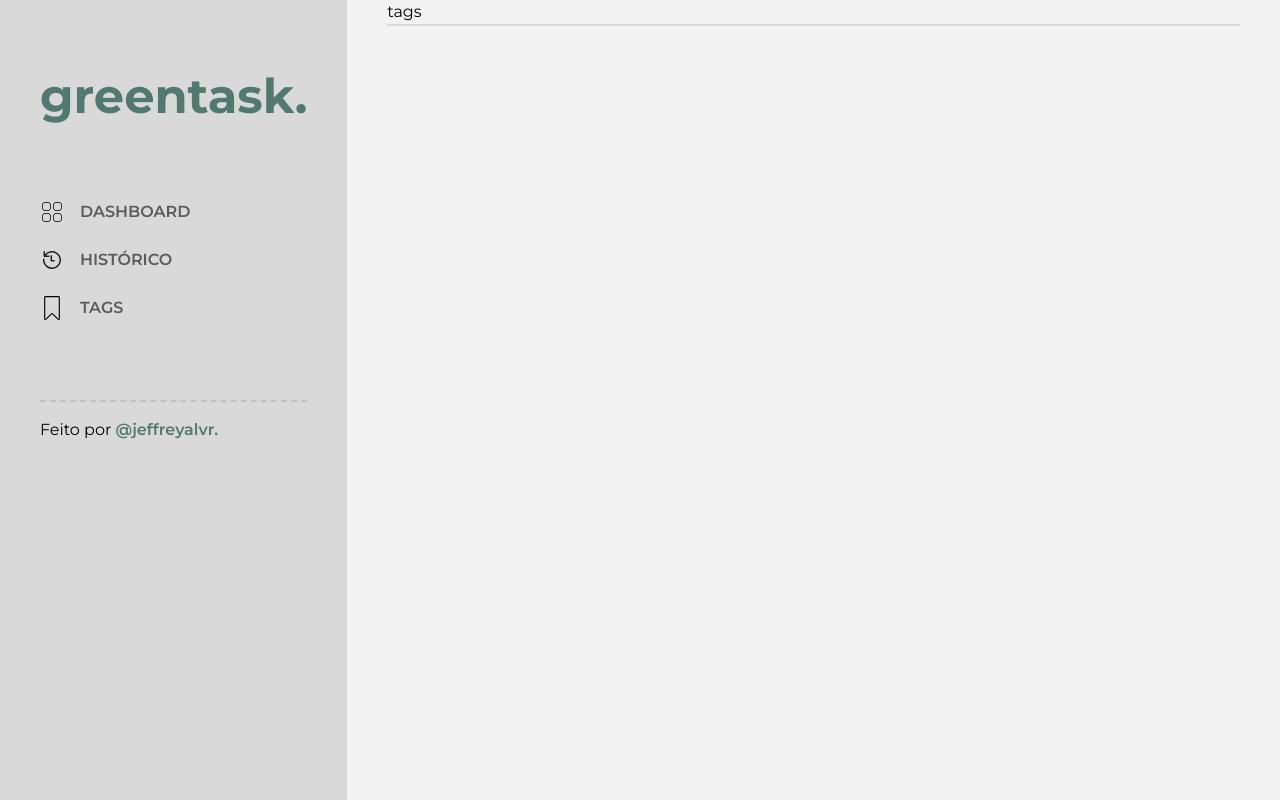
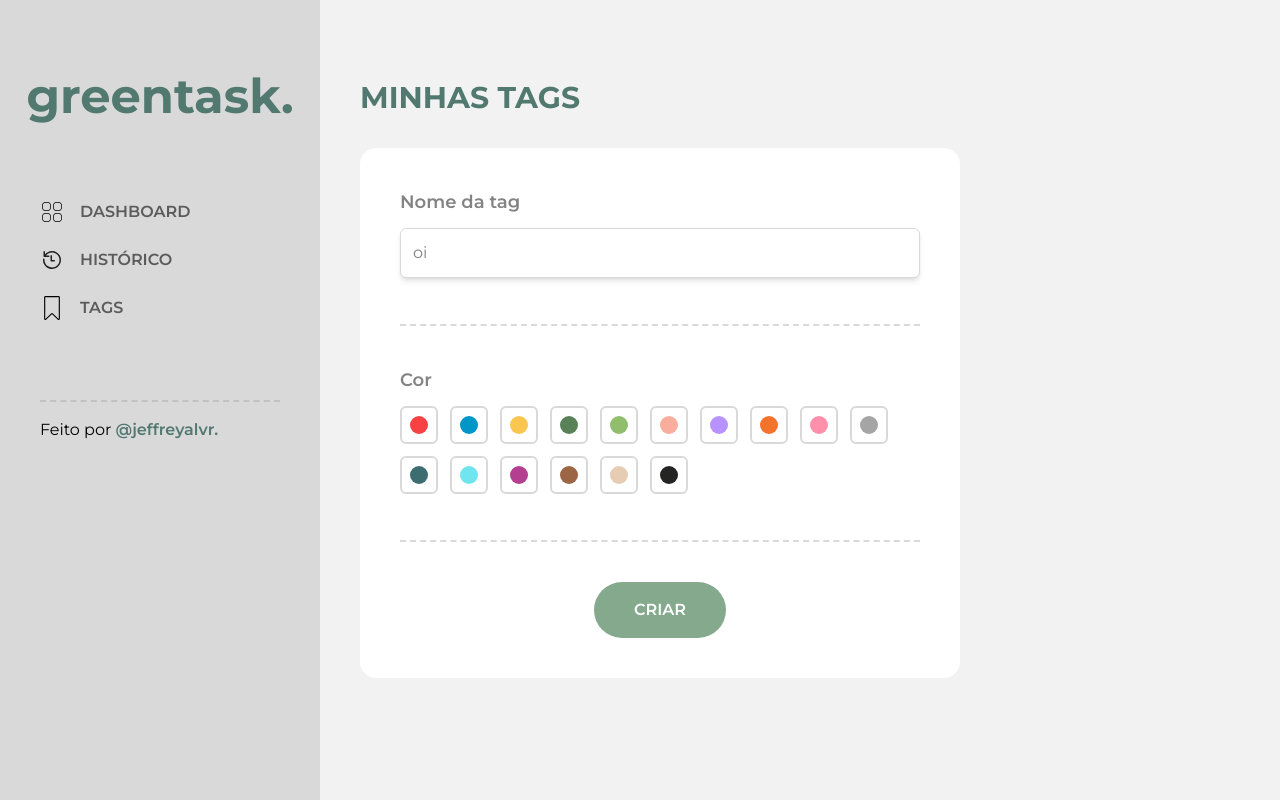
Before and after one commit to jeffreyalvr/greentask, a React (Vite) app: page /tags in a window 1280 px wide. Built offline with nearby package versions, Linux system fonts and the light colour scheme.

Commit message:
Cria TagsSection; Corrige alinhamento da Home; Organiza página Tags;

```diff
--- /dev/null
+++ b/src/components/TagsSection/index.jsx
@@ -0,0 +1,95 @@
+import { useState } from "react";
+
+import Section from "../Section";
+
+const colors = [
+  { id: 0, name: "vermelho", hex: "f94144" },
+  { id: 1, name: "azul", hex: "0096c7" },
+  { id: 2, name: "amarelo", hex: "f9c74f" },
+  { id: 3, name: "verde", hex: "588157" },
+  { id: 4, name: "verde musgo", hex: "90be6d" },
+  { id: 5, name: "salmão", hex: "f8ad9d" },
+  { id: 6, name: "roxo", hex: "b892ff" },
+  { id: 7, name: "laranja", hex: "f3722c" },
+  { id: 8, name: "rosa", hex: "ff8fab" },
+  { id: 9, name: "cinza", hex: "a5a5a5" },
+  { id: 10, name: "verde azulado", hex: "3c6e71" },
+  { id: 11, name: "ciano", hex: "70e4ef" },
+  { id: 12, name: "magenta", hex: "b43e8f" },
+  { id: 13, name: "marrom", hex: "9c6644" },
+  { id: 14, name: "bege", hex: "e6ccb2" },
+  { id: 15, name: "preto", hex: "242423" },
+];
+
+const TagsSection = () => {
+  const [selectedColor, setSelectedColor] = useState(null);
+
+  const selectColor = (value) => {
+    if (value === selectedColor) return;
+    setSelectedColor(value);
+  };
+
+  return (
+    <Section title="Minhas tags">
+      <div className="flex flex-col gap-10 max-w-[600px] h-auto px-10 py-10 bg-white rounded-2xl">
+        <div className="flex flex-col gap-3">
+          <span className="text-lg text-[var(--fg-light)] font-semibold">
+            Nome da tag
+          </span>
+          <input
+            type="text"
+            placeholder="oi"
+            className="w-full h-auto p-3 bg-[var(--activity-item-color)] border-1 border-[var(--border-light)] rounded-md shadow-md"
+          />
+        </div>
+
+        <div className="inline-block h-2 border-dashed border-b-2 border-[var(--border-light)]"></div>
+
+        <div className="flex flex-col gap-3">
+          <span className="text-lg text-[var(--fg-light)] font-semibold">
+            Cor
+          </span>
+          <div className="flex gap-3 flex-wrap">
+            {colors.map((color) => (
+              <button
+                title={color.name.toUpperCase()}
+                className={`w-auto h-auto p-2 flex items-center border-2 rounded-md hover:border-[var(--accent-opaque)] ${
+                  selectedColor === color.id
+                    ? "border-[var(--accent-primary)]"
+                    : "border-[var(--border-light)]"
+                }`}
+                key={color.id}
+                onClick={() => {
+                  selectColor(color.id);
+                }}
+              >
+                <i
+                  className={`inline-block w-[18px] h-[18px] rounded-full`}
+                  style={{ backgroundColor: "#" + color.hex }}
+                ></i>
+              </button>
+            ))}
+          </div>
+
+          {selectedColor !== null ? (
+            <span className="text-sm text-[var(--fg-light)]">
+              {colors
+                .find((color) => color.id === selectedColor)
+                .name.toUpperCase()}
+            </span>
+          ) : null}
+        </div>
+
+        <div className="inline-block h-2 border-dashed border-b-2 border-[var(--border-light)]"></div>
+
+        <div className="w-full flex flex-col justify-center items-center gap-2">
+          <button className="w-max px-10 py-4 rounded-4xl text-white font-semibold bg-[var(--accent-opaque)] uppercase cursor-pointer hover:bg-[var(--accent-primary)]">
+            Criar
+          </button>
+        </div>
+      </div>
+    </Section>
+  );
+};
+
+export default TagsSection;
--- a/src/pages/Home/index.jsx
+++ b/src/pages/Home/index.jsx
@@ -7,7 +7,7 @@ const Home = () => {
   return (
     <div className="flex h-screen">
       <Sidebar />
-      <main className="flex flex-col h-fit px-10">
+      <main className="w-full flex flex-col h-fit px-10">
         <TaskSection />
         <div className="inline-block h-2 border-dashed border-b-2 border-[var(--border-light)]"></div>
         <Section title="Atividade de hoje">
--- a/src/pages/Tags/index.jsx
+++ b/src/pages/Tags/index.jsx
@@ -1,13 +1,12 @@
 import Sidebar from "../../components/Sidebar";
+import TagsSection from "../../components/TagsSection";
 
 const Tags = () => {
   return (
     <div className="flex h-screen">
       <Sidebar />
-      <main className="flex flex-col flex-1 px-10">
-        <div className="flex gap-30 border-b-2 border-b-[var(--border-light)]">
-          tags
-        </div>
+      <main className="w-full flex flex-col h-fit px-10">
+        <TagsSection />
       </main>
     </div>
   );
```
